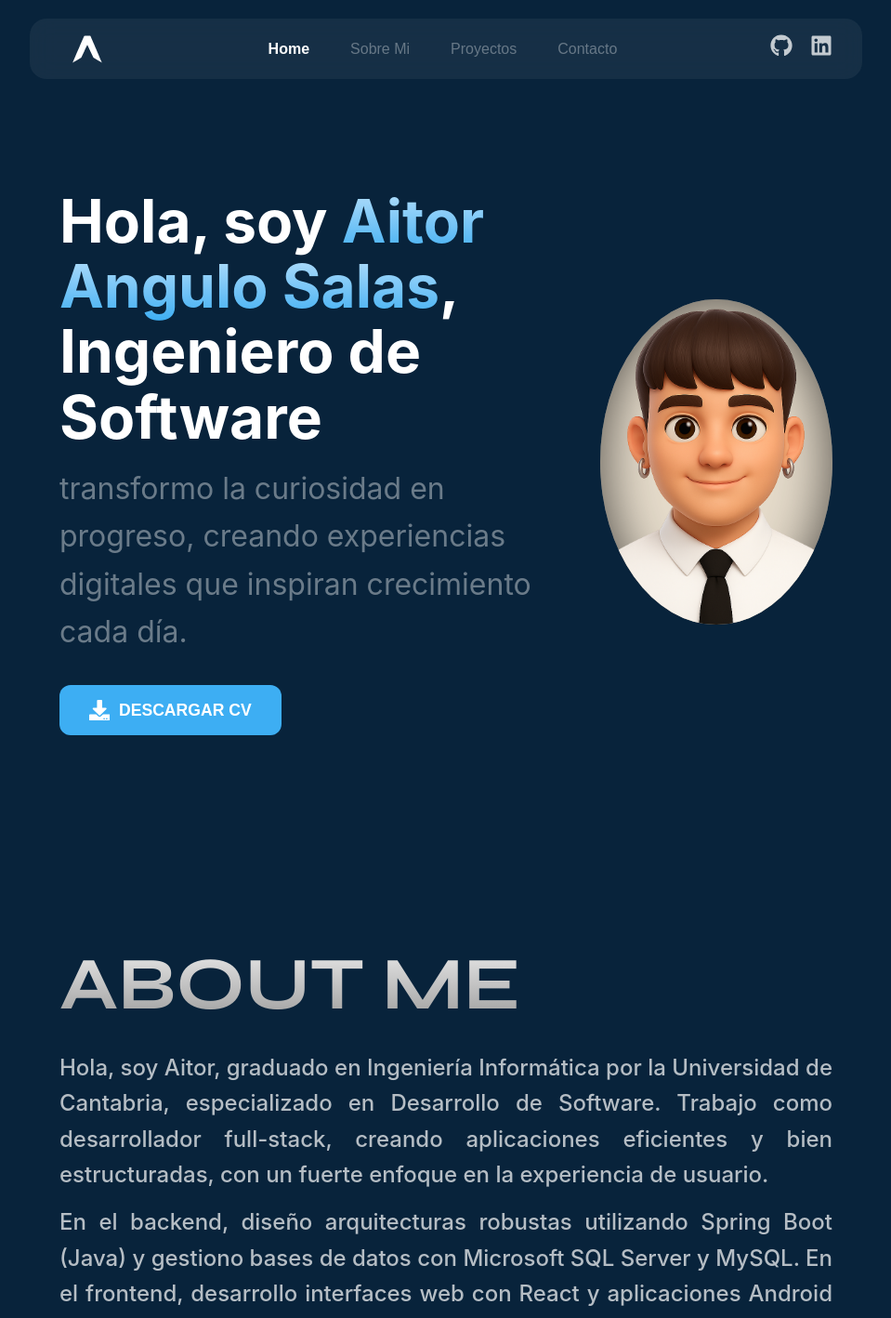
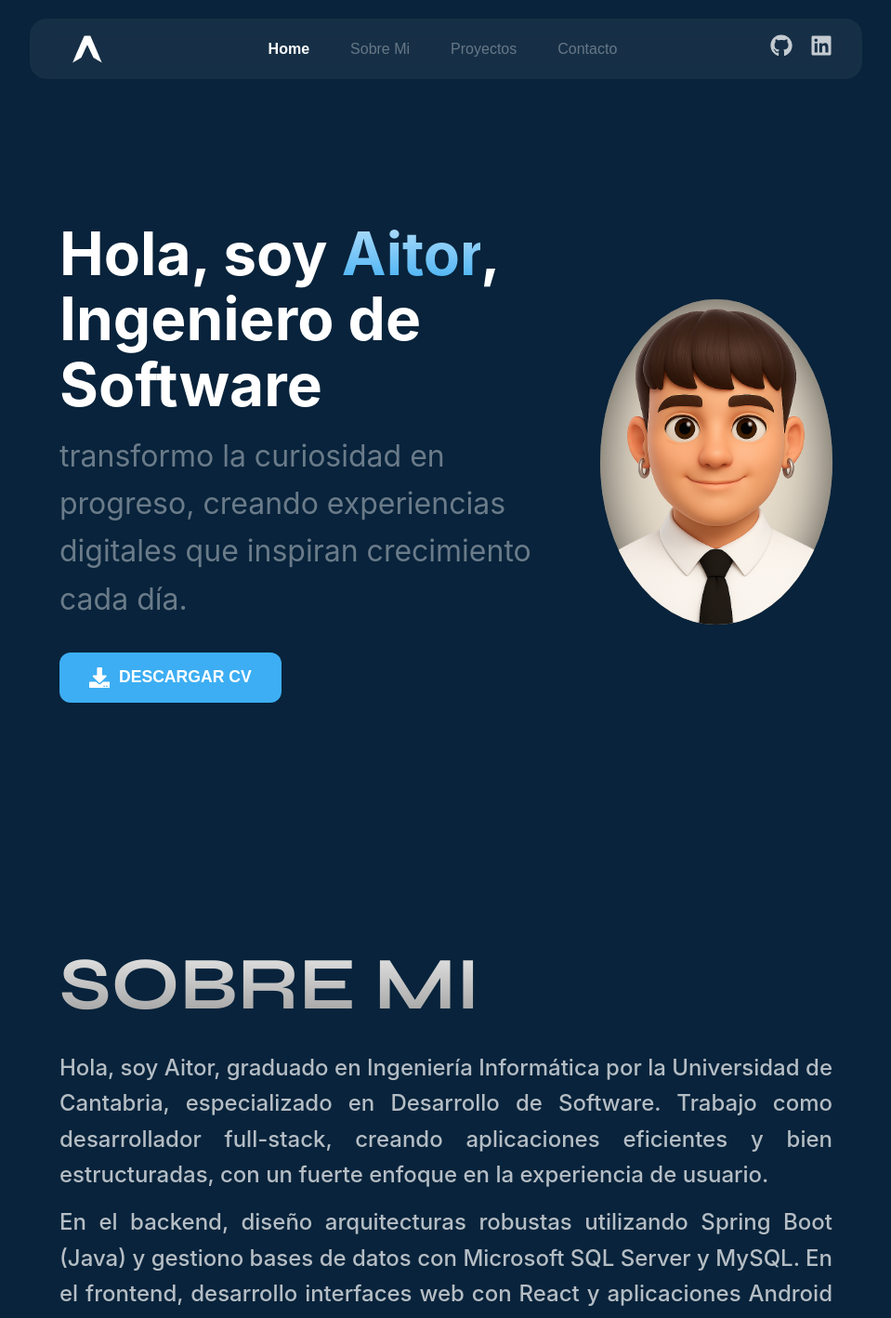
Before and after one commit to HERRERA99/Portafolio, a React (Vite) app: page / in a window 1280 px wide. Shown: the top 1418 px of the page at 93% size, without its empty margins (160-1119 px from the left). Built offline with nearby package versions, Linux system fonts and the light colour scheme.

Commit message:
Arreglado problema texto

```diff
--- a/src/sections/AboutMe.jsx
+++ b/src/sections/AboutMe.jsx
@@ -5,7 +5,7 @@ export function AboutMe() {
         <>
             <section id="aboutMe" className="aboutMe-section">
                 <div className="container aboutMe-container">
-                    <h1 className="title aboutMe-title">ABOUT ME</h1>
+                    <h1 className="title aboutMe-title">SOBRE MI</h1>
                     <p className="aboutMe-description">
                         Hola, soy Aitor, graduado en Ingeniería Informática por la Universidad de Cantabria,
                         especializado en Desarrollo de Software. Trabajo como desarrollador full-stack, creando
--- a/src/sections/Home.jsx
+++ b/src/sections/Home.jsx
@@ -23,7 +23,7 @@ export function Home() {
                             delay={0}
                         >
                             <h1 className="home-title">
-                                Hola, soy <strong className="home-text-name">Aitor Angulo Salas</strong>, Ingeniero de
+                                Hola, soy <strong className="home-text-name">Aitor</strong>, Ingeniero de
                                 Software
                             </h1>
                             <p className="description">
```
